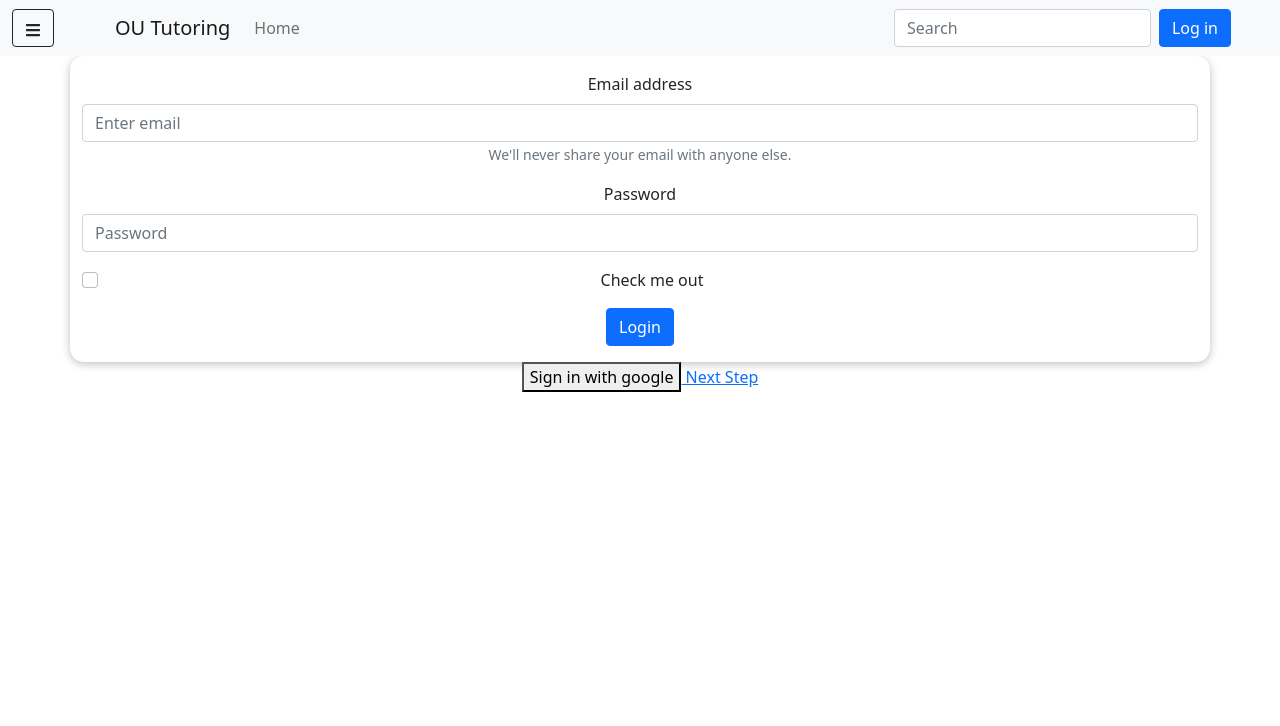
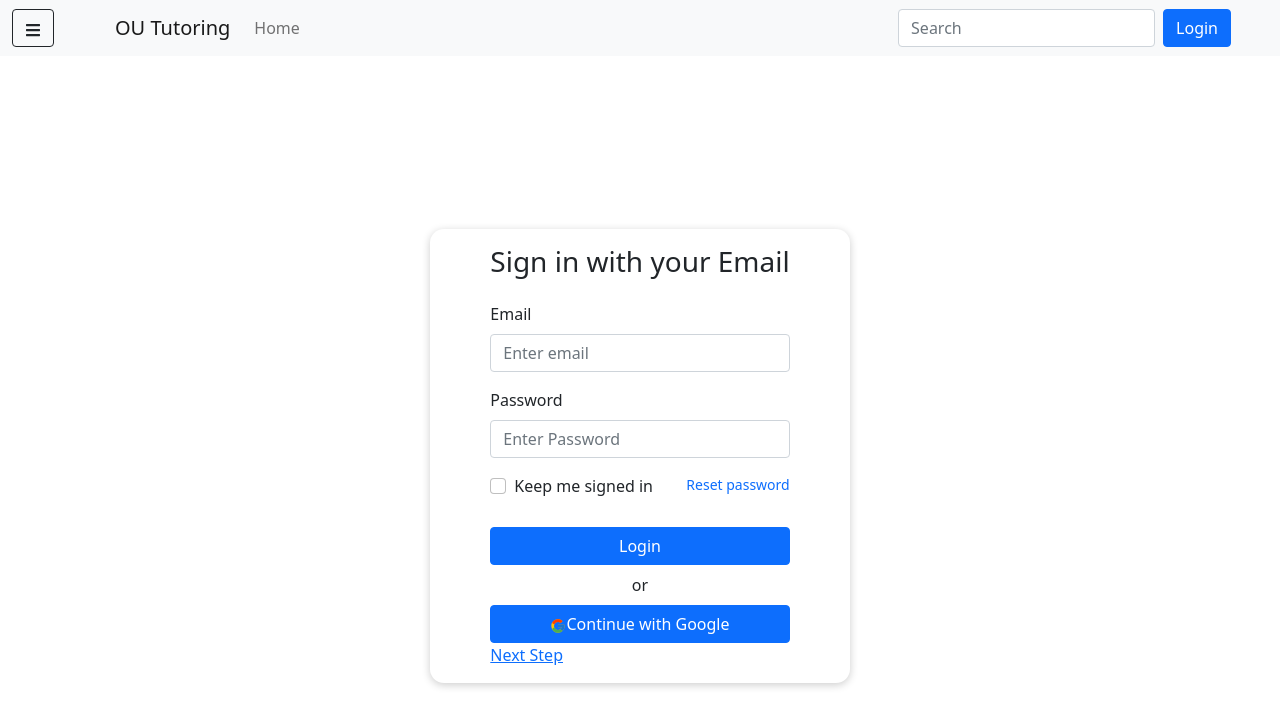
Before and after one commit to juliawang2014/OUTutoringApp, a React (Create React App) app: page /login in a window 1280 px wide. Shown: the top 726 px of the page. Built offline with nearby package versions, Linux system fonts and the light colour scheme.

Commit message:
made user login form elements/connected google login button

```diff
--- a/src/frontend/components/navbar/NavBar.tsx
+++ b/src/frontend/components/navbar/NavBar.tsx
@@ -1,4 +1,4 @@
-import {Button, Container, Navbar, Nav, Form, FormControl, NavDropdown} from "react-bootstrap";
+import {Button, Container, Navbar, Nav, Form, FormControl} from "react-bootstrap";
 import BMenu from '../sidebar/BMenu';
 import { Link } from 'react-router-dom';
 import '../navbar/NavBar.css';
@@ -23,7 +23,7 @@ const NavBar: React.FC = (props) => {
                         aria-label="Search"
                         />
                     </Form>
-                    <Link to='/login'><Button variant="primary">Log in</Button></Link>
+                    <Link to='/login'><Button variant="primary">Login</Button></Link>
             </Container>
         </Navbar>
     )
--- a/src/frontend/components/signin/Login.css
+++ b/src/frontend/components/signin/Login.css
@@ -1,8 +1,44 @@
 @import 'bootstrap/dist/css/bootstrap.min.css';
 
+.loginForm-container {
+  padding: 10px;
+  display: grid;
+  place-items: center center;
+  height: 100vh;
+}
+
 .loginForm {
-    padding: 1rem;
-    box-shadow: 0 2px 8px rgba(0, 0, 0, 0.25);
-    border-radius: 14px;
-    background-color: white;
+  padding: 1rem;
+  box-shadow: 0 2px 8px rgba(0, 0, 0, 0.20);
+  border-radius: 14px;
+  background-color: rgb(255, 255, 255);
+  text-align: left;
   }
+
+.loginForm-header {
+  margin: 0px 0px 24px;
+}
+  #login-container {
+  max-width: 420px;
+  }
+
+.login-options {
+  display: flex;
+  justify-content: space-between;
+  text-align: center;
+}
+
+.password-reset-text {
+  text-decoration: none;
+  font-size: 14px;
+}
+
+.password-reset-text:hover {
+  text-decoration: underline;
+}
+
+.or-text {
+  text-align: center;
+  padding: 8px;
+  margin: 0px;
+}
--- a/src/frontend/components/signin/LoginForm.tsx
+++ b/src/frontend/components/signin/LoginForm.tsx
@@ -1,27 +1,38 @@
+import { Link } from 'react-router-dom'
 import { Form, Button, Container } from 'react-bootstrap';
-import '../signin/Login.css'
+import '../signin/Login.css';
+import { FcGoogle } from 'react-icons/fc';
 
-const LoginForm: React.FC = () => {
+const LoginForm: React.FC<{onSubmit: ()=> {}}> = (props) => {
 
   return (
-    <Container className='loginForm'>
+    <Container id="login-container" className='loginForm d-flex justify-content-center align-items-center'>
         <Form>
+            <h3 className='loginForm-header'>Sign in with your Email</h3>
             <Form.Group className="mb-3" controlId="formBasicEmail">
-                <Form.Label>Email address</Form.Label>
+                <Form.Label>Email</Form.Label>
                 <Form.Control type="email" placeholder="Enter email" />
-                <Form.Text className="text-muted">
-                We'll never share your email with anyone else.
-                </Form.Text>
             </Form.Group>
 
             <Form.Group className="mb-3" controlId="formBasicPassword">
                 <Form.Label>Password</Form.Label>
-                <Form.Control type="password" placeholder="Password" />
+                <Form.Control type="password" placeholder="Enter Password" />
             </Form.Group>
-            <Form.Group className="mb-3" controlId="formBasicCheckbox">
-                <Form.Check type="checkbox" label="Check me out" />
+            <Form.Group className="login-options mb-3" controlId="formBasicCheckbox">
+                <Form.Check type="checkbox" label="Keep me signed in" />
+                <Link to="/" className="password-reset-text"><p>Reset password</p></Link>
             </Form.Group>
-            <Button variant="primary" type="submit">Login</Button>
+            <div className='d-grid gap-2'>
+                <Button variant="primary" type="submit">Login</Button>
+            </div>
+            <p className='or-text'>or</p>
+            <div className='d-grid gap-2'>
+                <Button variant="primary" onClick={props.onSubmit}>
+                    <FcGoogle />
+                    <span>Continue with Google</span>
+                </Button>
+            </div>
+            <Link to='/me'> Next Step</Link>
         </Form>
     </Container>
   )
--- a/src/frontend/components/signin/SignIn.tsx
+++ b/src/frontend/components/signin/SignIn.tsx
@@ -4,6 +4,8 @@ import firebase from 'firebase/app';
 import { auth } from '../../services/firebase';
 import { Link, useNavigate} from 'react-router-dom';
 import LoginForm from './LoginForm';
+import { Container } from 'react-bootstrap';
+import { sign } from 'crypto';
 
 const SignIn = () => {
   //Navigate is used to redirect the page to another one without reloading
@@ -22,14 +24,9 @@ const SignIn = () => {
 
   return (
 
-    <div>
-      <LoginForm />
-      <button className="button" onClick={signInWithGoogle}>
-        <i className="fab fa-google"></i> Sign in with google
-      </button>
-
-      <Link to='/me'> Next Step</Link>
-    </div>
+    <Container className='loginForm-container'>
+      <LoginForm onSubmit={signInWithGoogle}/>
+    </Container>
   )
 }
 
```
